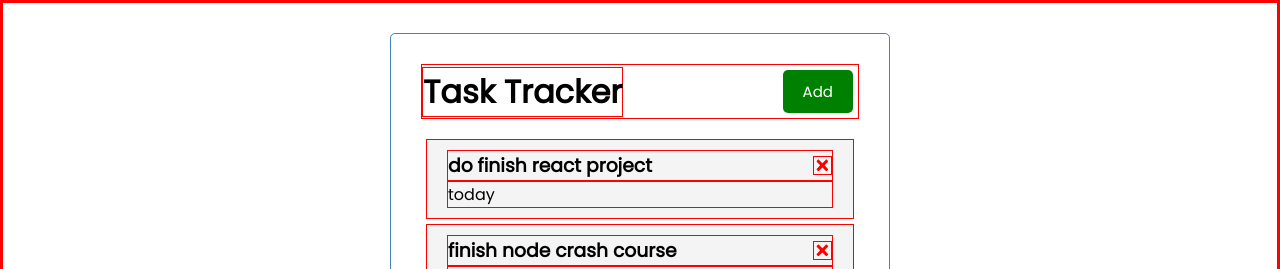
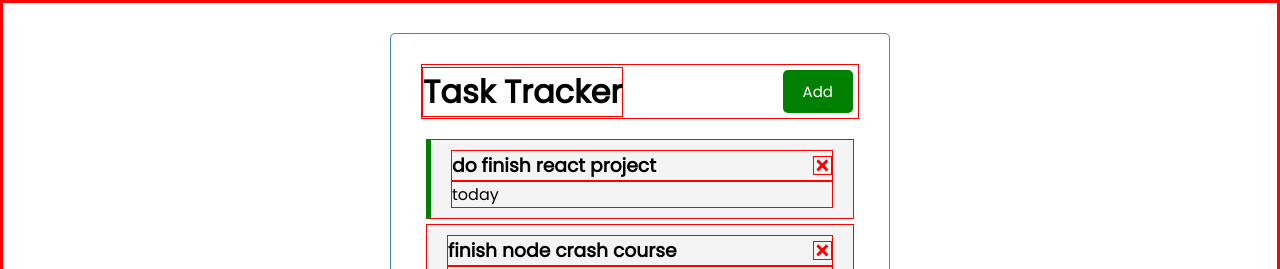
Before and after one commit to RushiVachhani/task-tracker, a React (Create React App) app: page / in a window 1280 px wide. Shown: the top 269 px of the page. Built offline with nearby package versions, Linux system fonts and the light colour scheme.

Commit message:
implemented task functionality

```diff
--- a/src/App.js
+++ b/src/App.js
@@ -11,34 +11,41 @@
             id: 1,
             text: "do finish react project",
             day: "today",
-            reminder: "true"
+            reminder: true
         },
         {
             id: 2,
             text: "finish node crash course",
             day: "tomorrow",
-            reminder: "true"
+            reminder: false
         },
         {
             id: 3,
             text: "finish express crash course",
             day: "day after tomorrow",
-            reminder: "false"
+            reminder: false
         },
     ]
   )
 
   const deleteTask = (id) => {
-    //console.log('delete', id);
+    //Delete tasks
     setTasks(tasks.filter(
       (task) =>task.id!=id
+    ))
+  }
+
+  //toggle reminder
+  const toggleReminder = (id) => {
+    setTasks(tasks.map(
+      (task) => task.id === id ? { ...task, reminder: !task.reminder } : task
     ))
   }
 
   return (
     <div className="container">
       <Header />
-      {tasks.length > 0 ? <Tasks tasks={tasks} onDelete={deleteTask}/> : 'No tasks to show'}
+      {tasks.length > 0 ? <Tasks tasks={tasks} onDelete={deleteTask} onToggle={toggleReminder}/> : 'No tasks to show'}
     </div>
   );
 }
--- a/src/components/Task.js
+++ b/src/components/Task.js
@@ -1,8 +1,8 @@
 import {FaTimes} from 'react-icons/fa'
 
-const Task = ({task, onDelete}) => {
+const Task = ({task, onDelete, onToggle}) => {
     return (
-        <div className="task">
+        <div className={`task ${task.reminder ? 'reminder' : ''}`} onDoubleClick={ () => onToggle(task.id)}>
             <h3>
                 {task.text}
                 <FaTimes style={{color: 'red', cursor: 'pointer'}} onClick={ () => onDelete(task.id)}/>
--- a/src/components/tasks.js
+++ b/src/components/tasks.js
@@ -1,11 +1,11 @@
 import Task from './Task'
 
-const Tasks = ({ tasks, onDelete }) => {
+const Tasks = ({ tasks, onDelete, onToggle }) => {
 
     return (
         <>
             { tasks.map( (task) => (
-                <Task key={task.id} task={task} onDelete={onDelete} />
+                <Task key={task.id} task={task} onDelete={onDelete} onToggle={onToggle} />
             ))}
         </>
     )
```
